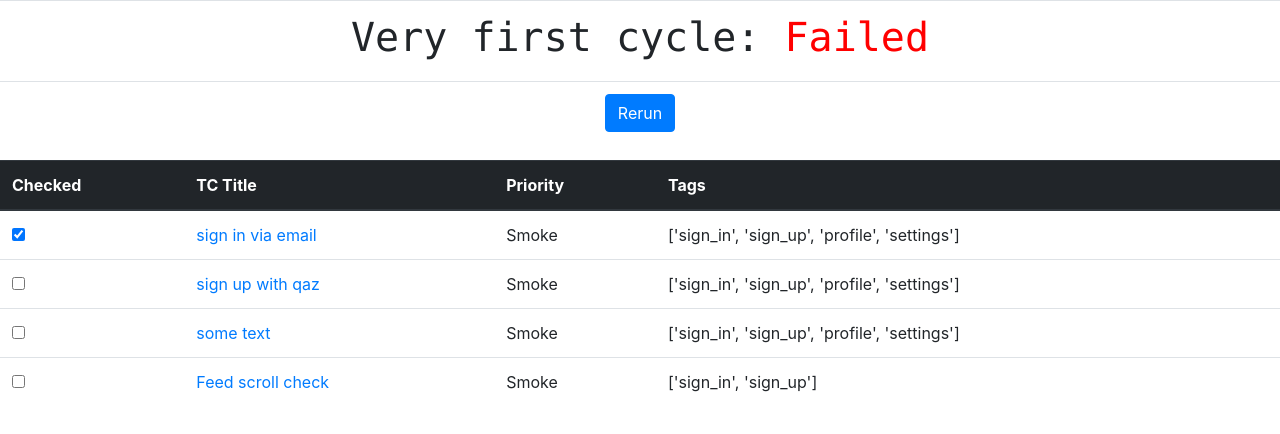
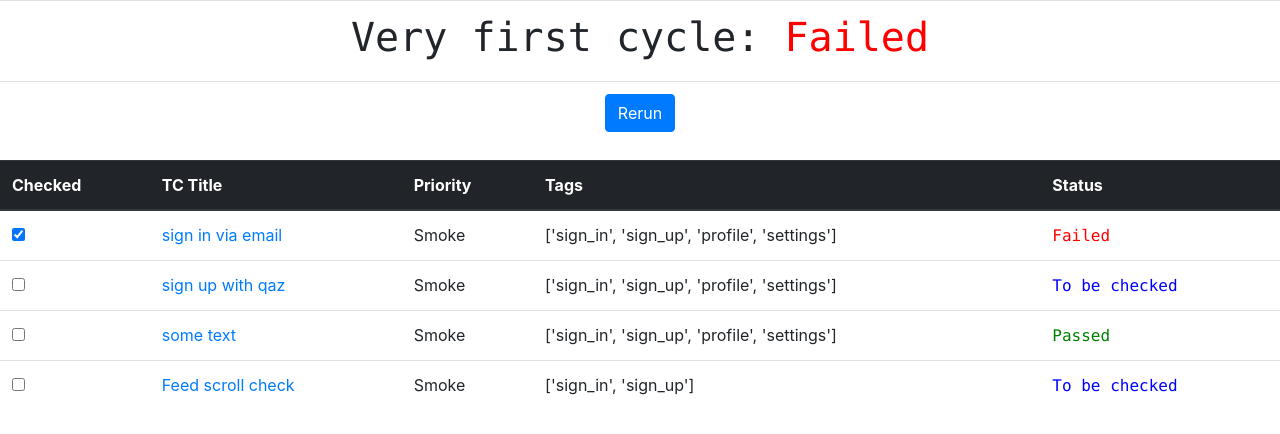
Before and after one commit to SoboladSports/GW, a Django app: a page that uses gp/templates/TestCase/test_cycle_detail.html in a window 1280 px wide. Shown: the top 434 px of the page. Run offline with Django 3.2, Linux system fonts and the light colour scheme; data comes from the database, SQL or seed files in the repository; both versions use the stored data as it was after the commit; some libraries are stand-ins or nearby versions.

Commit message:
cases model updated. views edited

```diff
--- a/gp/TestCase/models.py
+++ b/gp/TestCase/models.py
@@ -317,10 +317,16 @@ class TestCase(models.Model):
 
 
 class Cases(models.Model):
+    PRIORITY_CHOICES = (
+        ('Passed', 'Passed'),
+        ('Failed', 'Failed'),
+        ('To be checked', 'To be checked'),
+    )
     testcase = models.ForeignKey(TestCase, on_delete=models.CASCADE, blank=True, null=True)
     check = models.BooleanField()
     created = models.DateTimeField(auto_now_add=True)
     edited = models.DateTimeField(auto_now=True)
+    status = models.CharField(max_length=30, default='To be checked', choices=PRIORITY_CHOICES)
 
     def save(self, *args, **kwargs):
         super(Cases, self).save(*args, **kwargs)
--- a/gp/templates/TestCase/test_cycle_detail.html
+++ b/gp/templates/TestCase/test_cycle_detail.html
@@ -67,6 +67,7 @@
             <th scope="col"> TC Title </th>
             <th scope="col"> Priority </th>
             <th scope="col"> Tags </th>
+            <th scope="col"> Status </th>
         </tr>
     </thead>
 
@@ -79,6 +80,23 @@
             <td> <a href = "{% url 'TestCase:test_case_detail' slug=item.testcase.get_slug %}"> {{item.testcase.get_title|truncatechars:20}} </a> </td>
             <td> {{item.testcase.get_priority}} </td>
             <td> {{item.testcase.get_tags}} </td>
+            <td>
+                <samp>
+                {% if item.status == "Passed" %}
+                    <font color="green">
+                        {{item.status}}
+                    </font>
+                {% elif item.status == "Failed" %}
+                    <font color="red">
+                        {{item.status}}
+                    </font>
+                {% else %}
+                    <font color="blue">
+                        {{item.status}}
+                    </font>
+                {% endif %}
+                </samp>
+            </td>
         </tr>
     {% endfor %}
     </tbody>
```
Also changed, not shown: gp/TestCase/migrations/0002_cases_status.py (added), gp/db.sqlite3.
